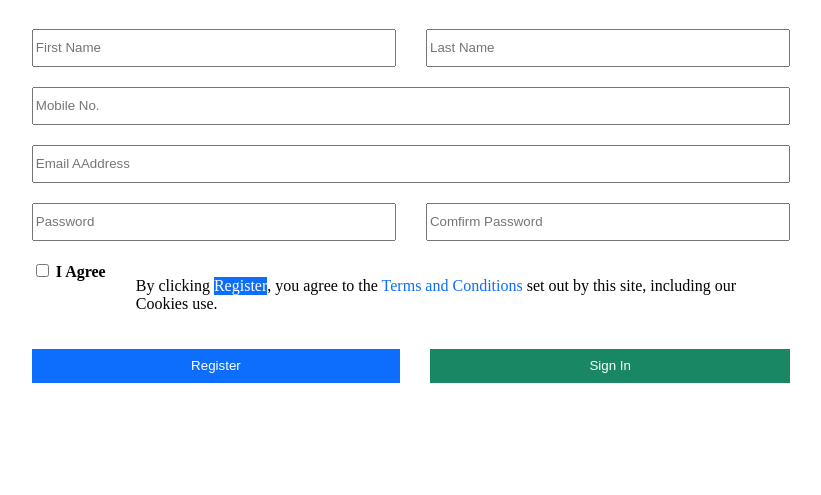
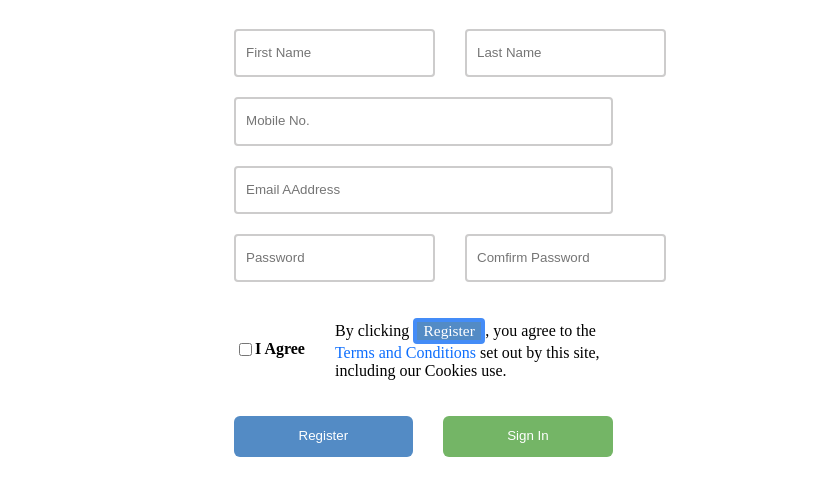
Before and after one commit to lipingd2/signuppage, a plain HTML site: page index.html in a window 1280 px wide. Shown: the part 61-556 px from the top of the page, without its empty margins (239-1060 px from the left). Drawn offline with Linux system fonts and the light colour scheme.

Commit message:
Done HW1

```diff
--- a/index.css
+++ b/index.css
@@ -3,42 +3,44 @@ body {
 }
 .twoparts {
     display: grid;
-    margin-left: 20%;
-    width: 60%;
+    margin-left: 36%;
+    max-width: 30%;
+    min-width: 25%;
     gap: 30px;
     padding: 10px;
     grid-template-columns: auto auto;
 }
 .oneitem {
     display: grid;
-    margin-left: 20%;
-    width: 60%;
+    margin-left: 36%;
+    max-width: 30%;
+    min-width: 25%;
     gap: 30px;
     padding: 10px;
 }
 
 input {
-    line-height: 2rem;
+    line-height: 2.4rem;
+    border-radius: 4px;
+    border: 2px solid rgb(205, 204, 204);
+    padding: 3px 10px;
+
 }
 
 button {
-    line-height: 2rem;
+    line-height: 2.4rem;
+    border-radius: 6px;
+    color: white;
+    border: none;
 }
 
 .blueButton {
-    background-color: #0d6efd;
-    border: none;
-    color: white;
+    background-color: rgb(83,139,197);
+
 }
 
 .greenButton {
-    background-color: #198764;
-    border: none;
-    color: white;
-}
-
-label {
-
+    background-color: rgb(116,181,102);
 }
 
 p {
@@ -47,8 +49,14 @@ p {
 
 span {
     display: inline-block;
-    background-color:#0d6efd;
-    color: white;
+    background-color:rgb(83,139,197);
+    color:white;
+    max-width: 4rem;
+    min-width: 4rem;
+    font-size: 0.96rem;
+    text-align: center;
+    border:#448cf7 solid 4px;
+    border-radius: 4px;
 }
 
 a {
@@ -56,8 +64,11 @@ a {
     text-decoration: none;
 }
 
-.register {
-    display: inline-block;
-    height: 40px;
-    width: 60px;
+.checkboxpart {
+    display: flex;
+    align-items: center;
 }
+
+#agreebox{
+    margin-left: 5px;
+}
--- a/index.html
+++ b/index.html
@@ -24,15 +24,17 @@
         <input  type="text" class="item5" placeholder="Password">
         <input  type="text" class="item6" placeholder="Comfirm Password">
         </div>
+
         <div class="twoparts">
-        <div>
+        <div class="checkboxpart">
         <input type="checkbox" id="agreebox">
-        <label for="agreebox"><b>I Agree</b></label>
+        <label for="agreebox"><b> I Agree</b></label>
         </div>
         <div>
-        <p>By clicking <span>Register</span>, you agree to the <a href="">Terms and Conditions</a>  set out by this site, including our Cookies use.</p>
+        <p>By clicking <span class="register">Register</span>, you agree to the <a href="">Terms and Conditions</a>  set out by this site, including our Cookies use.</p>
         </div>
         </div>
+
         <div class="twoparts">
             <button class="blueButton">Register</button>
             <button class="greenButton">Sign In</button>
```
